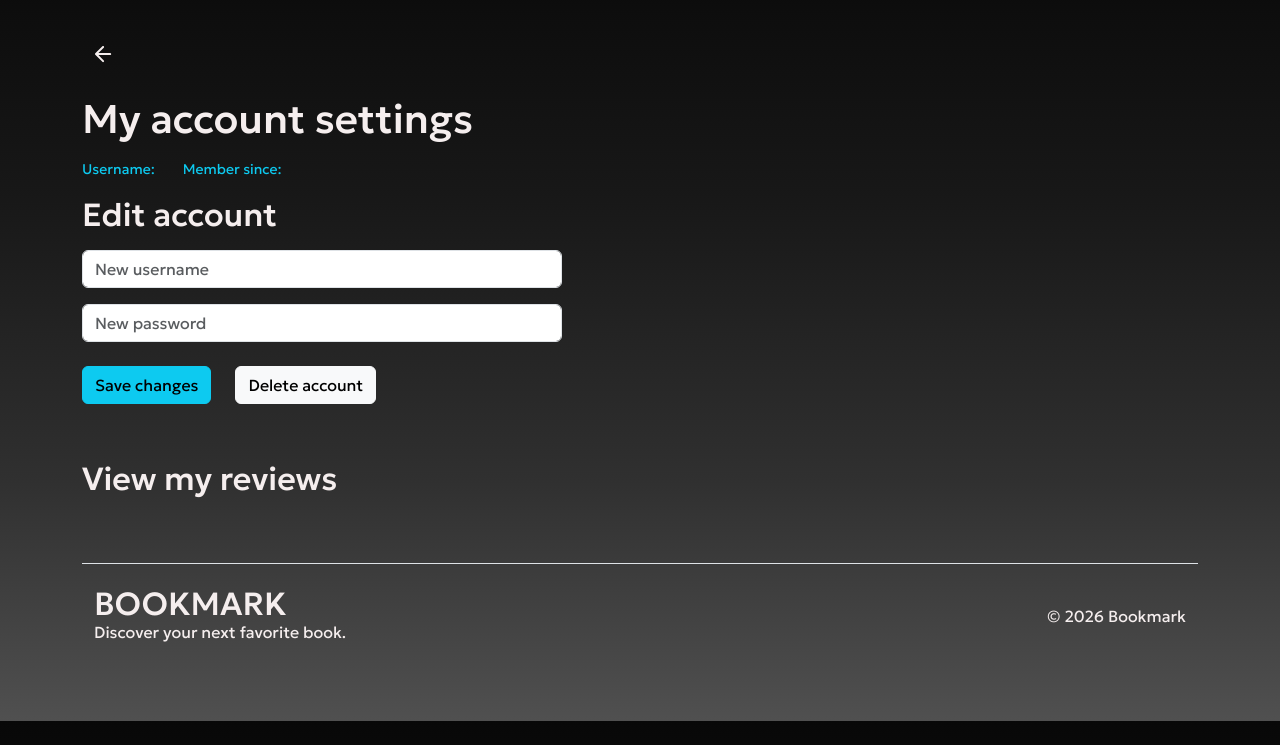
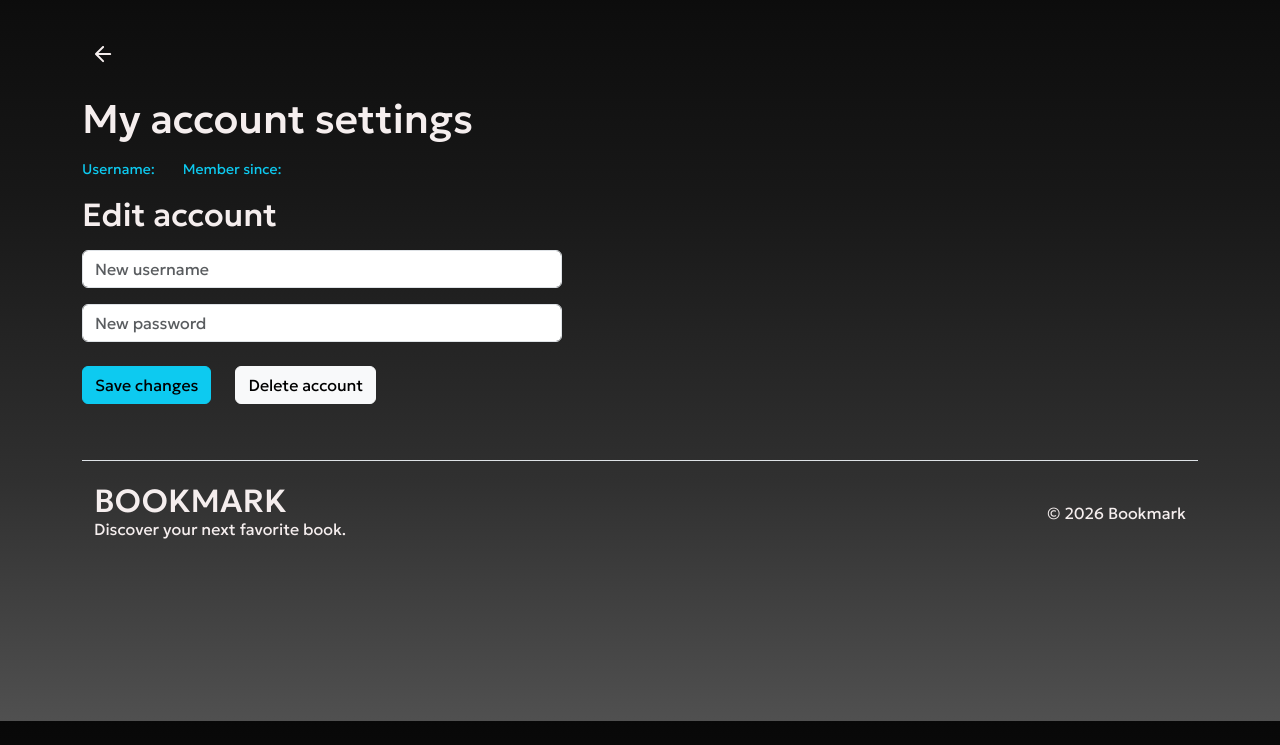
Before and after one commit to minza-42/book_api, a website: page public/settings.html in a window 1280 px wide. Shown: the part 79-824 px from the top of the page. Drawn offline with nearby package versions, Linux system fonts and the light colour scheme; no server answers.

Commit message:
remove: edit my reviews section

```diff
--- a/public/settings.html
+++ b/public/settings.html
@@ -180,10 +180,6 @@
           </div>
         </form>
       </section>
-      <!-- View & edit reviews -->
-      <section class="edit-account mt-5 d-flex flex-column">
-        <h2 class="mb-3">View my reviews</h2>
-      </section>
 
       <!-- Delete account modal -->
       <div class="delete-account-modal modal" id="delete-account-modal" tabindex="-1" aria-hidden="true">
```
